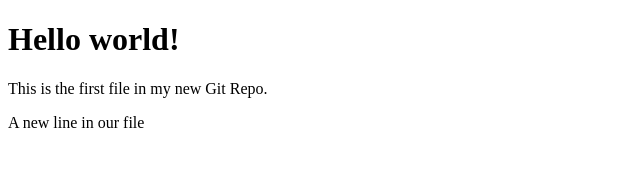
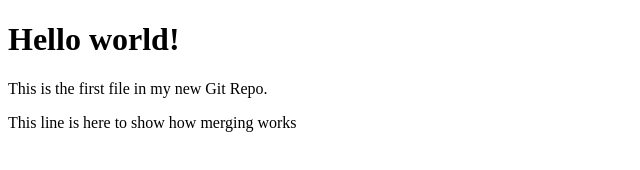
Before and after one commit to mahdipreciate/hello-world, a plain HTML site: page index.html in a window 1280 px wide. Shown: the whole page, without its empty margins (0-640 px from the left). Drawn offline with Linux system fonts and the light colour scheme.

Commit message:
newline 2

```diff
--- a/index.html
+++ b/index.html
@@ -8,6 +8,6 @@
 
 <h1>Hello world!</h1>
 <p>This is the first file in my new Git Repo.</p>
-<p>A new line in our file</p>
+<p>This line is here to show how merging works</p>
 </body>
 </html>
```
